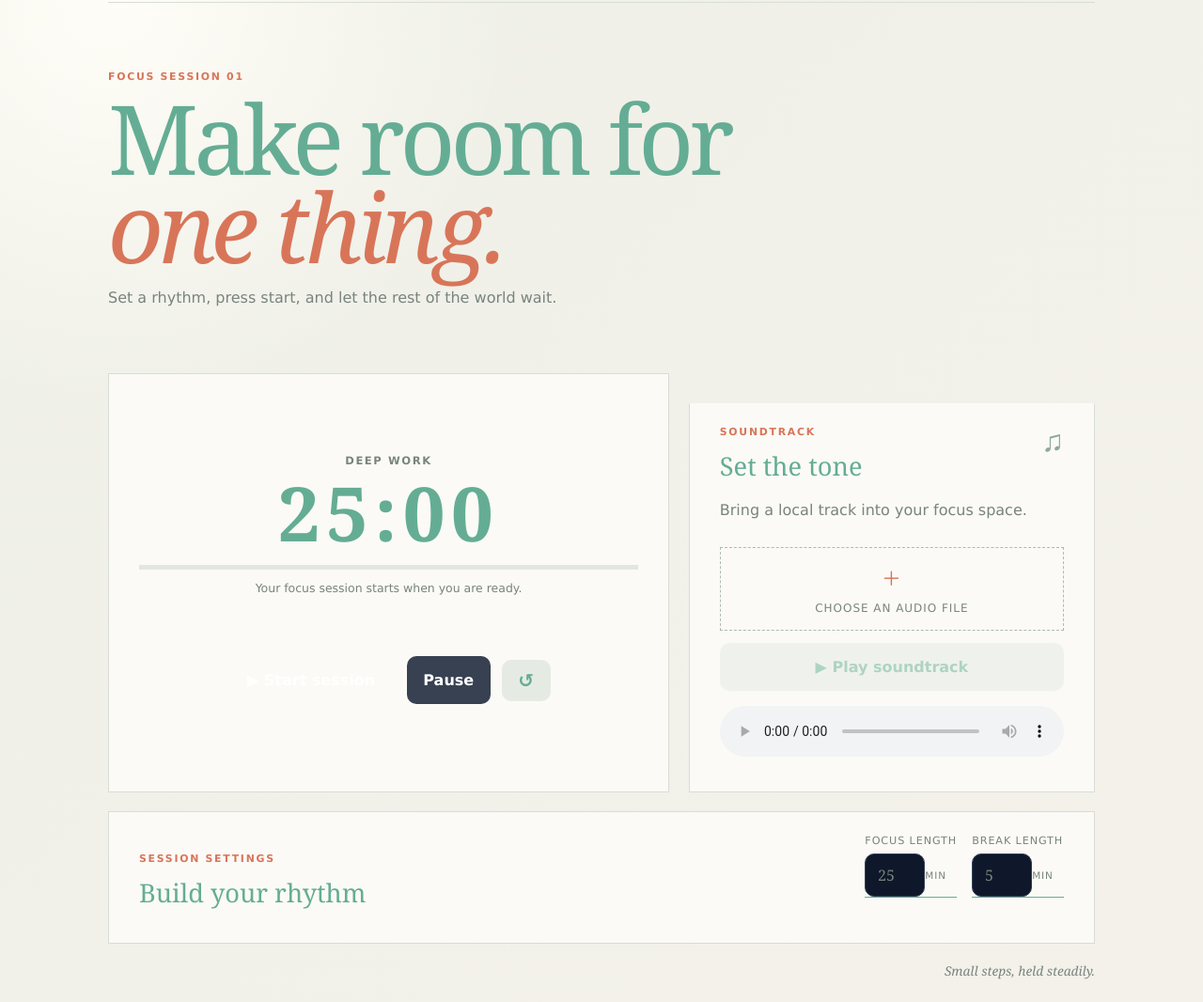
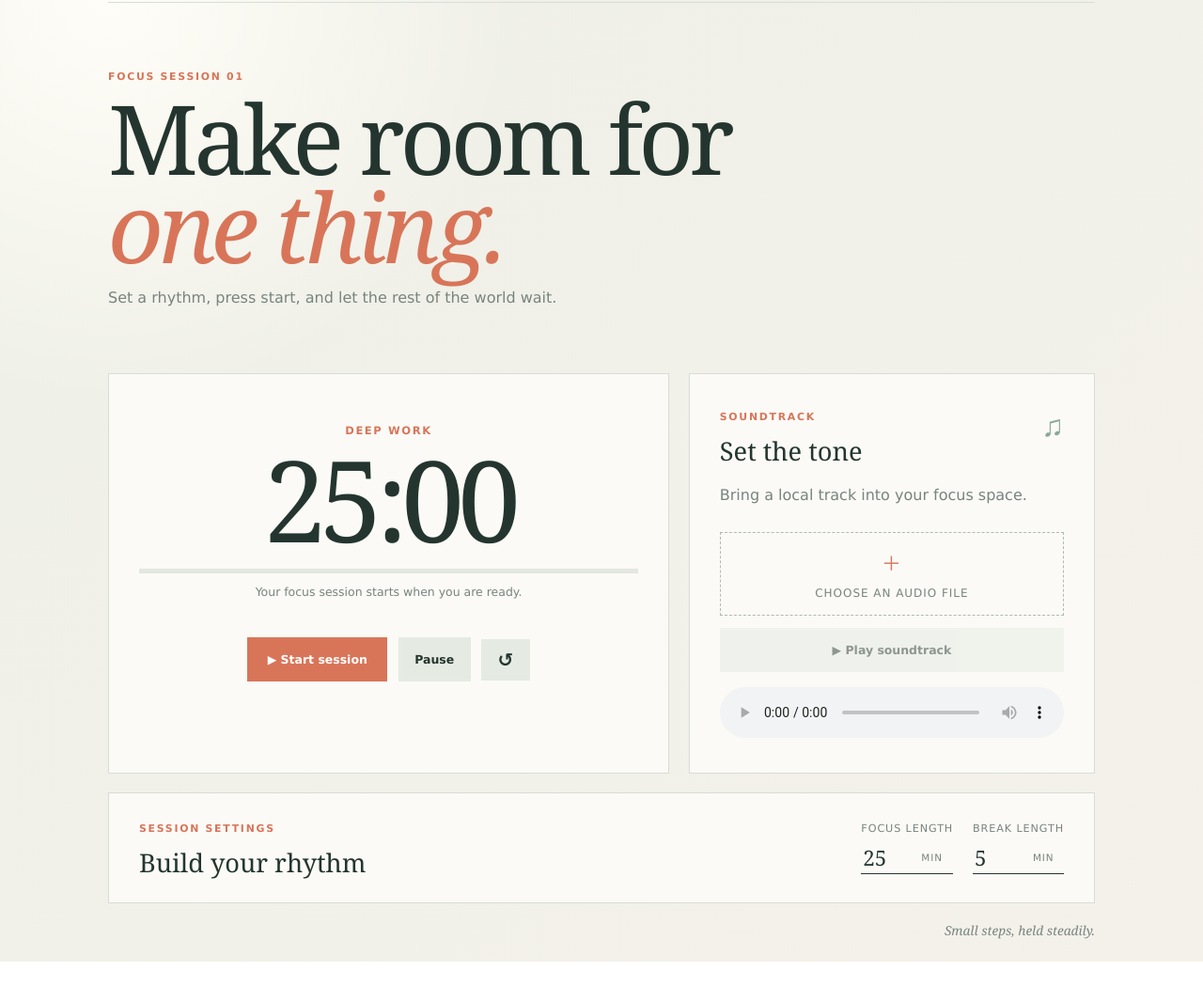
Before and after one commit to lmf8478/Solo-Focusing, a plain HTML site: page index.html in a window 1280 px wide. Shown: the part 92-1158 px from the top of the page at 94% size. After the commit the page ends 1115 px from the top, so only its background shows below. Drawn offline with Linux system fonts and the light colour scheme.

Commit message:
update on the name

```diff
--- a/style.css
+++ b/style.css
@@ -1,5 +1,5 @@
 :root {
-  --ink: #64ad94;
+	--ink: #24352f;
 	--muted: #78847e;
 	--paper: #f4f1ea;
 	--panel: #fbfaf6;
@@ -8,9 +8,7 @@
 	--line: #d8ddd5;
 }
 
-* {
-  box-sizing: border-box;
-}
+* { box-sizing: border-box; }
 
 body {
 	margin: 0;
@@ -20,12 +18,7 @@
 	color: var(--ink);
 }
 
-.app {
-  width: min(92vw, 1050px);
-  margin: 0 auto;
-  padding: 2.5rem 0 1.5rem;
-}
-
+.app { width: min(92vw, 1050px); margin: 0 auto; padding: 2.5rem 0 1.5rem; }
 .topbar, .workspace, .settings-panel, footer { display: flex; }
 .topbar { justify-content: space-between; align-items: center; border-bottom: 1px solid var(--line); padding-bottom: 1.4rem; }
 .brand { display: flex; align-items: center; gap: .7rem; font: 700 1.1rem Verdana, sans-serif; letter-spacing: .04em; }
@@ -70,95 +63,6 @@
 small { color: var(--muted); font: .65rem Verdana, sans-serif; }
 footer { justify-content: flex-end; padding-top: 1.2rem; color: var(--muted); font: italic .85rem Georgia, serif; }
 
-.timer-box {
-  text-align: center;
-  margin: 1.5rem 0;
-}
-
-#timer {
-  font-size: clamp(2.5rem, 8vw, 5rem);
-  font-weight: bold;
-  letter-spacing: 0.08em;
-}
-
-#modeText {
-  color: var(--muted);
-  margin-top: 0.5rem;
-}
-
-.settings {
-  display: grid;
-  grid-template-columns: 1fr 1fr;
-  gap: 1rem;
-  margin-bottom: 1.5rem;
-}
-
-label {
-  display: flex;
-  flex-direction: column;
-  gap: 0.4rem;
-  color: var(--muted);
-}
-
-input {
-  padding: 0.7rem 0.8rem;
-  border-radius: 10px;
-  border: 1px solid #334155;
-  background: #0f172a;
-  color: var(--text);
-  font-size: 1rem;
-}
-
-.controls,
-.music-controls {
-  display: flex;
-  justify-content: center;
-  gap: 0.75rem;
-  flex-wrap: wrap;
-  margin-top: 1rem;
-}
-
-button {
-  border: none;
-  border-radius: 10px;
-  padding: 0.8rem 1.2rem;
-  font-size: 1rem;
-  font-weight: bold;
-  cursor: pointer;
-  transition: transform 0.15s ease, opacity 0.2s ease;
-}
-
-button:hover {
-  transform: translateY(-1px);
-}
-
-#startBtn {
-  background: var(--primary);
-  color: white;
-}
-
-.secondary {
-  background: #374151;
-  color: white;
-}
-
-.music-panel {
-  margin-top: 2rem;
-  padding-top: 1rem;
-  border-top: 1px solid rgba(255, 255, 255, 0.08);
-}
-
-#musicFile {
-  width: 100%;
-  margin-bottom: 0.75rem;
-}
-
-#audioPlayer,
-#musicPlayer {
-  width: 100%;
-  margin-top: 1rem;
-}
-
 @media (max-width: 480px) {
 	.app { padding-top: 1.3rem; }
 	.hero { padding: 3rem 0 2.3rem; }
```
Also changed, not shown: index.html (indentation only). Lines whose indentation alone changed are shown as unchanged.
